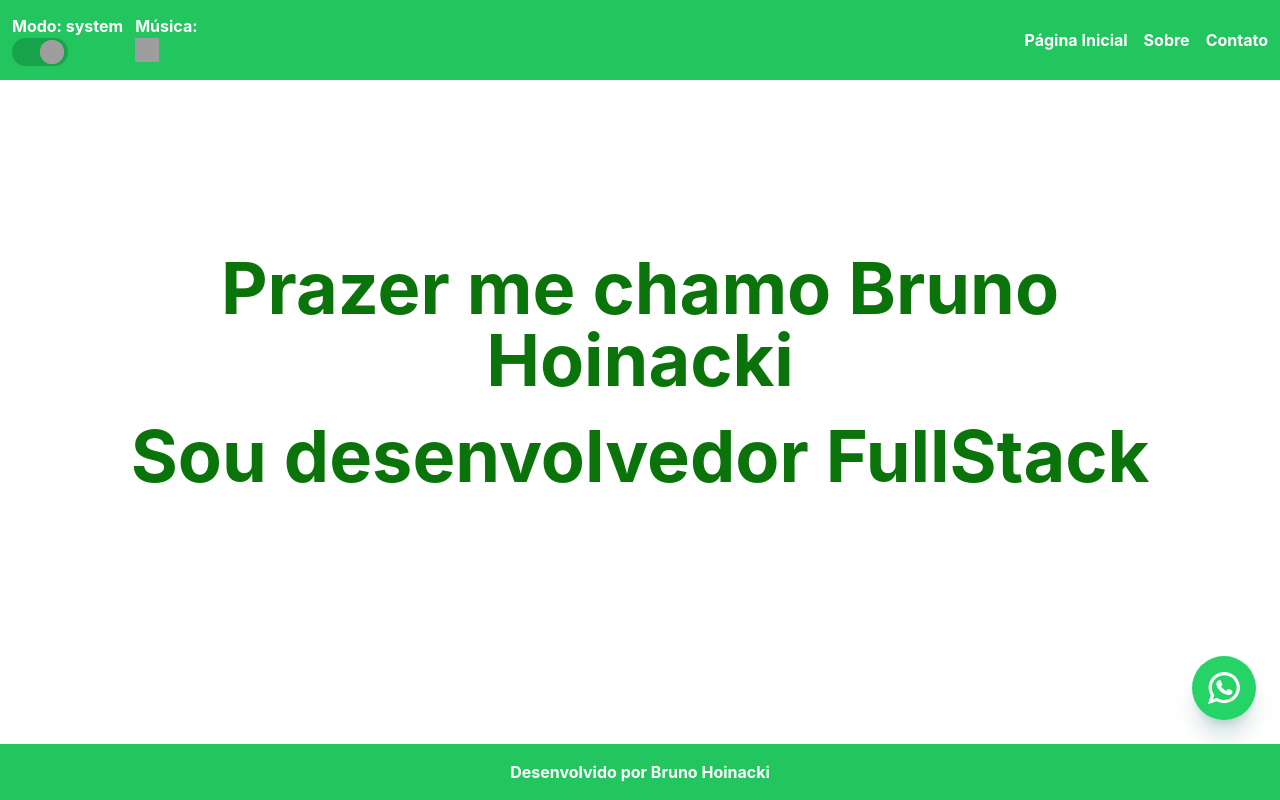
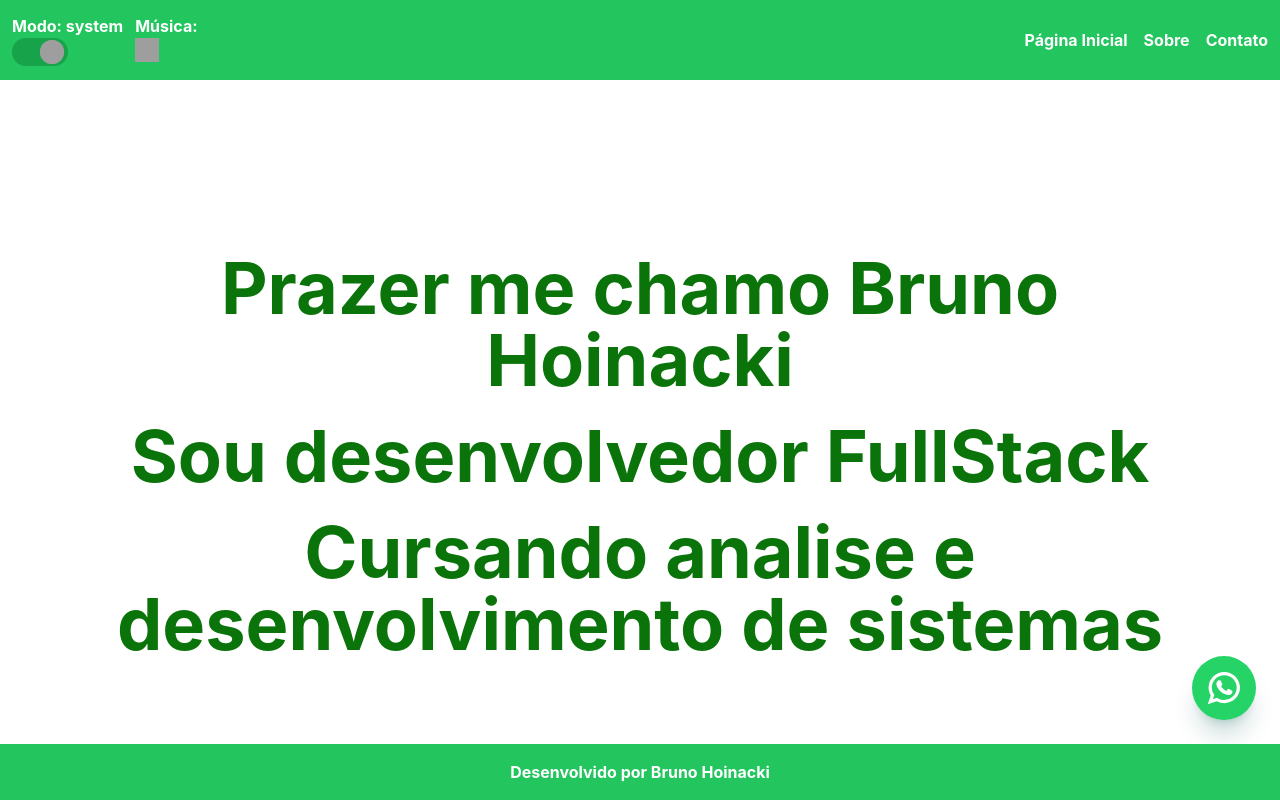
Before and after one commit to BrunoHoinacki/portifolio-bhb, a Nuxt app: page /sobre in a window 1280 px wide. Built offline with nearby package versions, Linux system fonts and the light colour scheme; grey boxes are pictures that could not be loaded.

Commit message:
[Test] testando auto-assist vercel

```diff
--- a/pages/sobre.vue
+++ b/pages/sobre.vue
@@ -2,5 +2,6 @@
   <div class="flex flex-col items-center text-center md:pt-40 p-16">
     <p class="text-4xl md:text-7xl p-3">Prazer me chamo Bruno Hoinacki</p>
     <p class="text-4xl md:text-7xl p-3">Sou desenvolvedor FullStack</p>
+    <p class="text-4xl md:text-7xl p-3">Cursando analise e desenvolvimento de sistemas</p>
   </div>
 </template>
```
